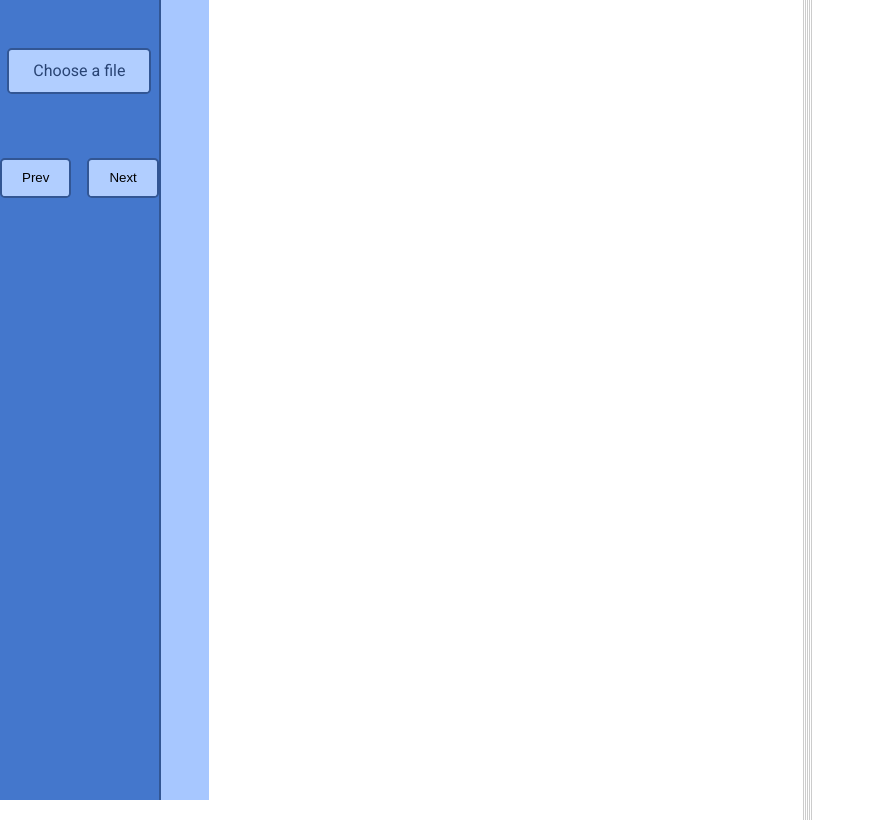
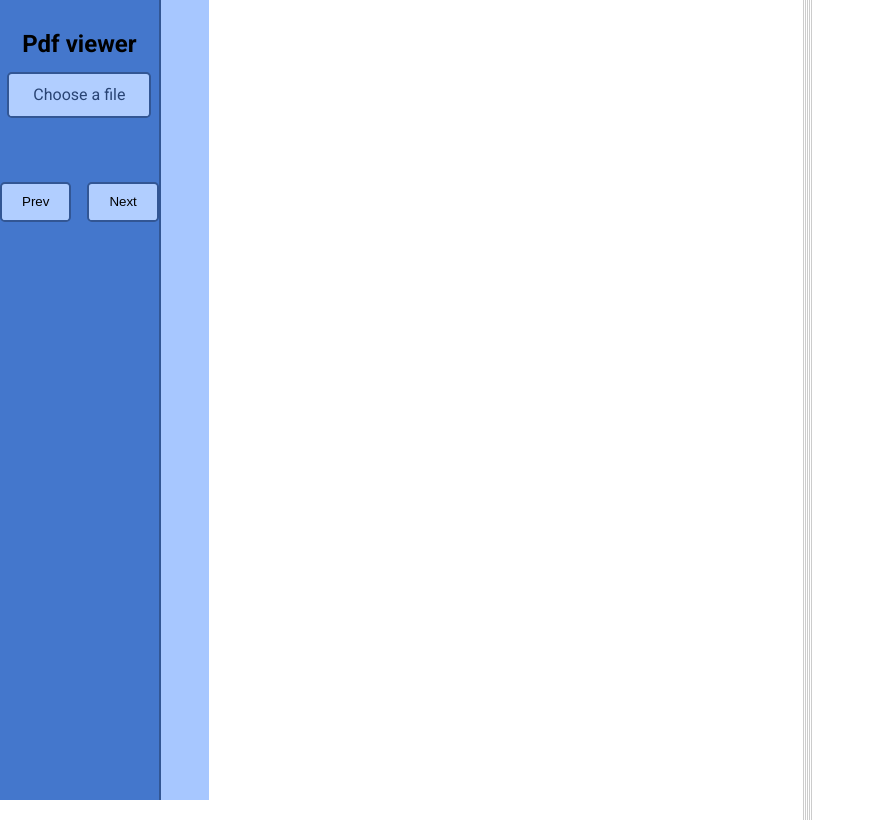
Before and after one commit to Rickd377/pdfviewer-2, a plain HTML site: page index.html in a window 1280 px wide. Shown: the top 820 px of the page, without its empty margins (0-875 px from the left). Drawn offline with Linux system fonts and the light colour scheme.

Commit message:
title added

```diff
--- a/index.html
+++ b/index.html
@@ -9,6 +9,7 @@
 </head>
 <body>
   <div class="side-bar">
+    <h2>Pdf viewer</h2>
     <div class="input-wrapper">
       <label class="file-label" for="file">Choose a file</label>
       <input type="file" id="file" accept="application/pdf"/>
--- a/style.css
+++ b/style.css
@@ -36,6 +36,12 @@ body {
   border-right: 2px solid var(--border-color);
 }
 
+h2 {
+  text-align: center;
+  margin-top: 2rem;
+  color: var(--black);
+}
+
 .main {
   flex: 1;
   padding: 3rem;
@@ -49,7 +55,7 @@ body {
   display: flex;
   justify-content: center;
   align-items: center;
-  margin-top: 3rem;
+  margin-top: 1rem;
   margin-bottom: 1rem;
 }
 
```
